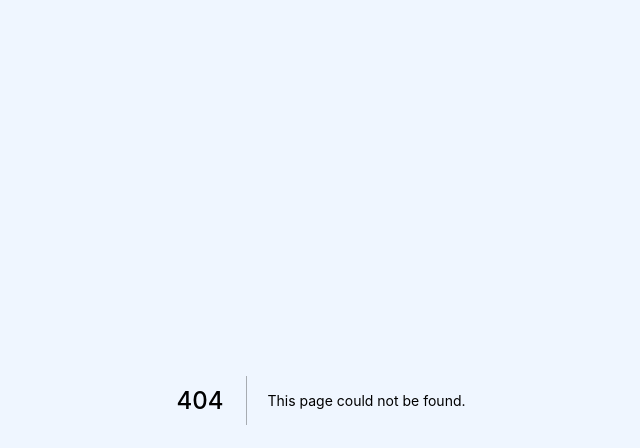
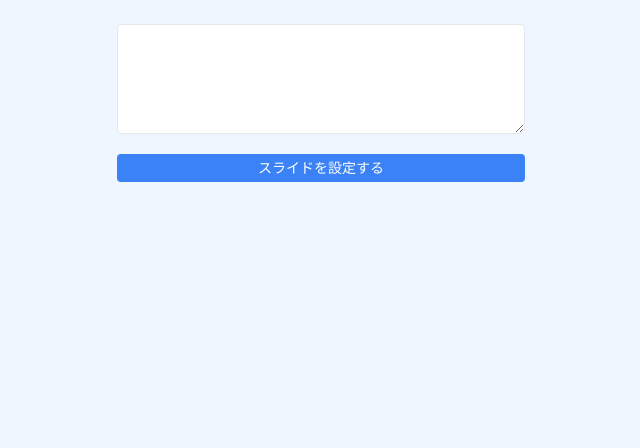
Before and after one commit to Jun-T-git/slive, a Next.js app: page /presenter/setting in a window 1280 px wide. Before the commit this address had no page. Shown: the top 448 px of the page, without its empty margins (319-959 px from the left). Built offline with nearby package versions, Linux system fonts and the light colour scheme.

Commit message:
スライド設定画面追加

```diff
--- /dev/null
+++ b/src/pages/presenter/setting.tsx
@@ -0,0 +1,31 @@
+import React, { ChangeEvent } from "react";
+import Link from "next/link";
+import { useSetRecoilState } from "recoil";
+import { slideSrcState } from "~/recoil/atoms";
+
+const Setting: React.VFC = () => {
+  const setSlideSrc = useSetRecoilState(slideSrcState);
+
+  const handleTextareaChange = (e: ChangeEvent<HTMLTextAreaElement>) => {
+    const slideLink = e.target.value;
+    const slideEmbedSrc = slideLink.replace(/\/pub/, "/embed");
+    setSlideSrc(slideEmbedSrc);
+  };
+
+  return (
+    <div className="p-5 mx-auto max-w-md">
+      <textarea
+        className="block w-full p-1 my-1 h-full border text-sm rounded"
+        rows={5}
+        onChange={handleTextareaChange}
+      />
+      <Link href="/presenter/presentation">
+        <a className="block text-center w-full py-1 my-5 h-full text-white text-sm rounded bg-blue-500">
+          スライドを設定する
+        </a>
+      </Link>
+    </div>
+  );
+};
+
+export default Setting;
```
